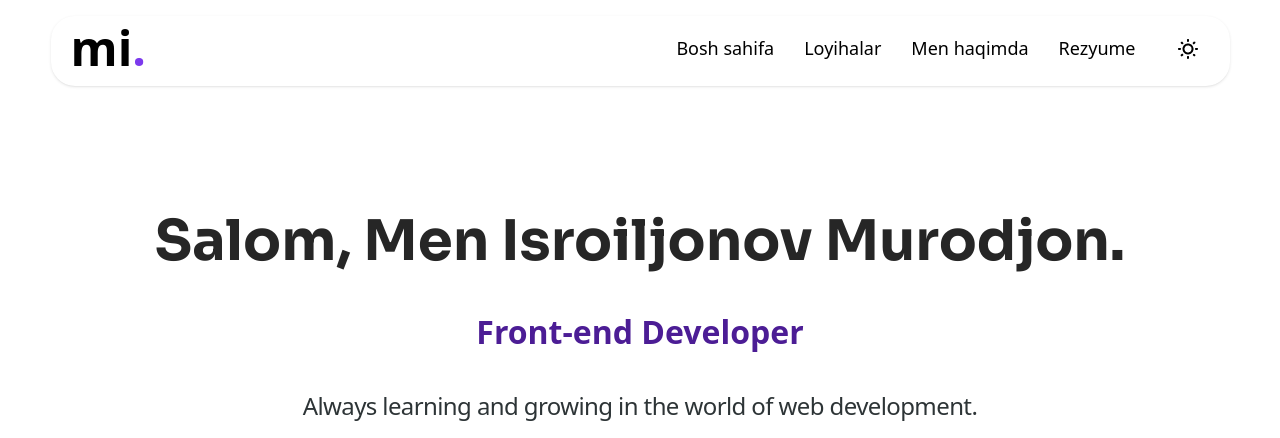
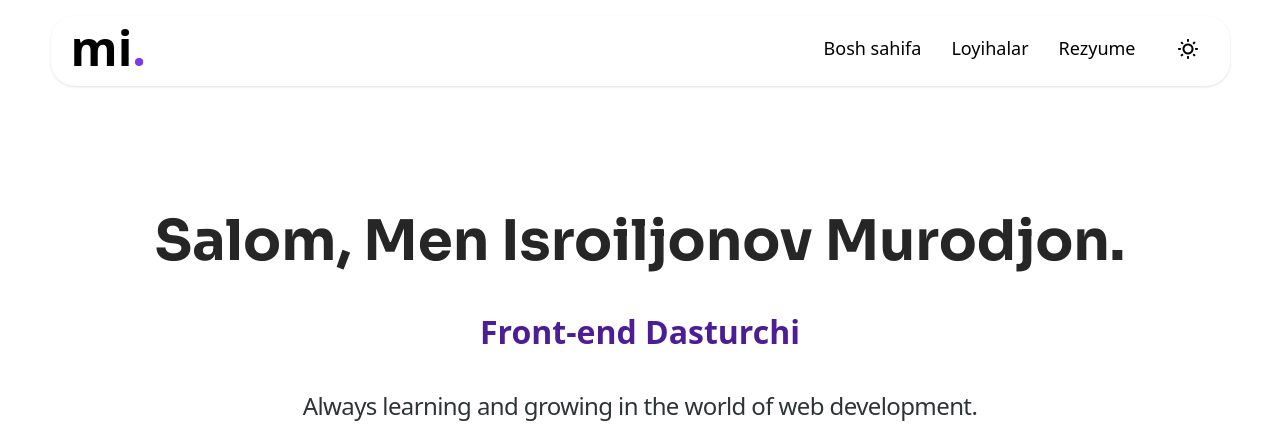
Before and after one commit to DeveloperMurodjon/portfolio, a Next.js app: page / in a window 1280 px wide. Shown: the top 438 px of the page. Built offline with nearby package versions, Linux system fonts and the light colour scheme.

Commit message:
card fixed

```diff
--- a/src/app/layout.tsx
+++ b/src/app/layout.tsx
@@ -25,7 +25,7 @@ export default function RootLayout({
   children: React.ReactNode;
 }>) {
   return (
-    <html lang="en" className="scroll-smooth">
+    <html lang="uz" className="scroll-smooth">
       <body
         className={`${inter.variable} ${sora.variable} antialiased scroll-smooth`}
       >
--- a/src/components/Hero.tsx
+++ b/src/components/Hero.tsx
@@ -9,7 +9,7 @@ function Hero() {
         Salom, Men Isroiljonov Murodjon.
       </h1>
       <h2 className="text-[32px] text-secondary mt-32px font-bold leading-[48px] py-8">
-        Front-end Developer
+        Front-end Dasturchi
       </h2>
       <p className="text-[24px] leading-9 tracking-tight text-black-text">
         Always learning and growing in the world of web development.
--- a/src/components/Navbar.tsx
+++ b/src/components/Navbar.tsx
@@ -26,9 +26,9 @@ export default function Navbar() {
         <a href={"#projects"}>
           <p className="text-lg leading-[32px] font-medium">Loyihalar</p>
         </a>
-        <Link href={"/"}>
+        {/* <Link href={"/"}>
           <p className="text-lg leading-[32px] font-medium">Men haqimda</p>
-        </Link>
+        </Link> */}
         <a href={"/resume.pdf"} target="_blank" rel="noopener noreferrer">
           <p className="text-lg leading-[32px] font-medium">Rezyume</p>
         </a>
--- a/src/components/ProjectCard.tsx
+++ b/src/components/ProjectCard.tsx
@@ -17,7 +17,7 @@ export function ProjectCard({
   usedStacks,
 }: ProjectCardT) {
   return (
-    <div className=" shadow-2xl hover:shadow-xl transition">
+    <div className=" shadow-xl hover:shadow-2xl transition">
       <div className="w-full h-[360px] overflow-hidden shadow-[0_4px_6px_rgba(0,0,0,0.1)]">
         <iframe
           src={link}
--- a/src/components/Projects.tsx
+++ b/src/components/Projects.tsx
@@ -34,7 +34,7 @@ export default function Projects() {
         "Responsiv va zamonaviy dizayn. GitHub orqali jamoa bo'lib yaratilgan bo'lib. Lucide ikonlar sahifaga estetik ko'rinish bergan",
       link: "https://8-oy-8-dars-psi.vercel.app/",
       codeLink: "https://github.com/mustafo-coder/8-oy-8-dars",
-      usedStacks: ["nextjs", "lucide", "tailwindcss"],
+      usedStacks: ["github", "nextjs", "lucide", "tailwindcss"],
     },
   ];
 
```
